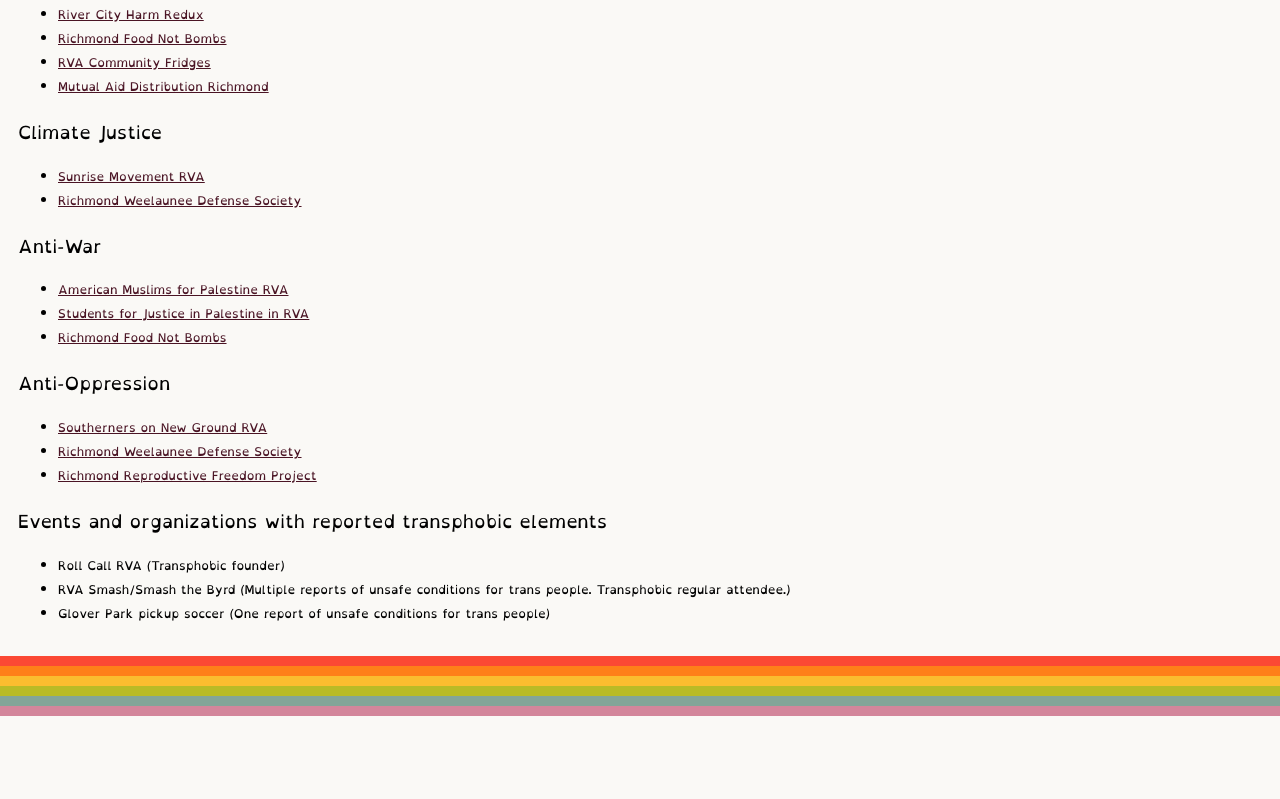
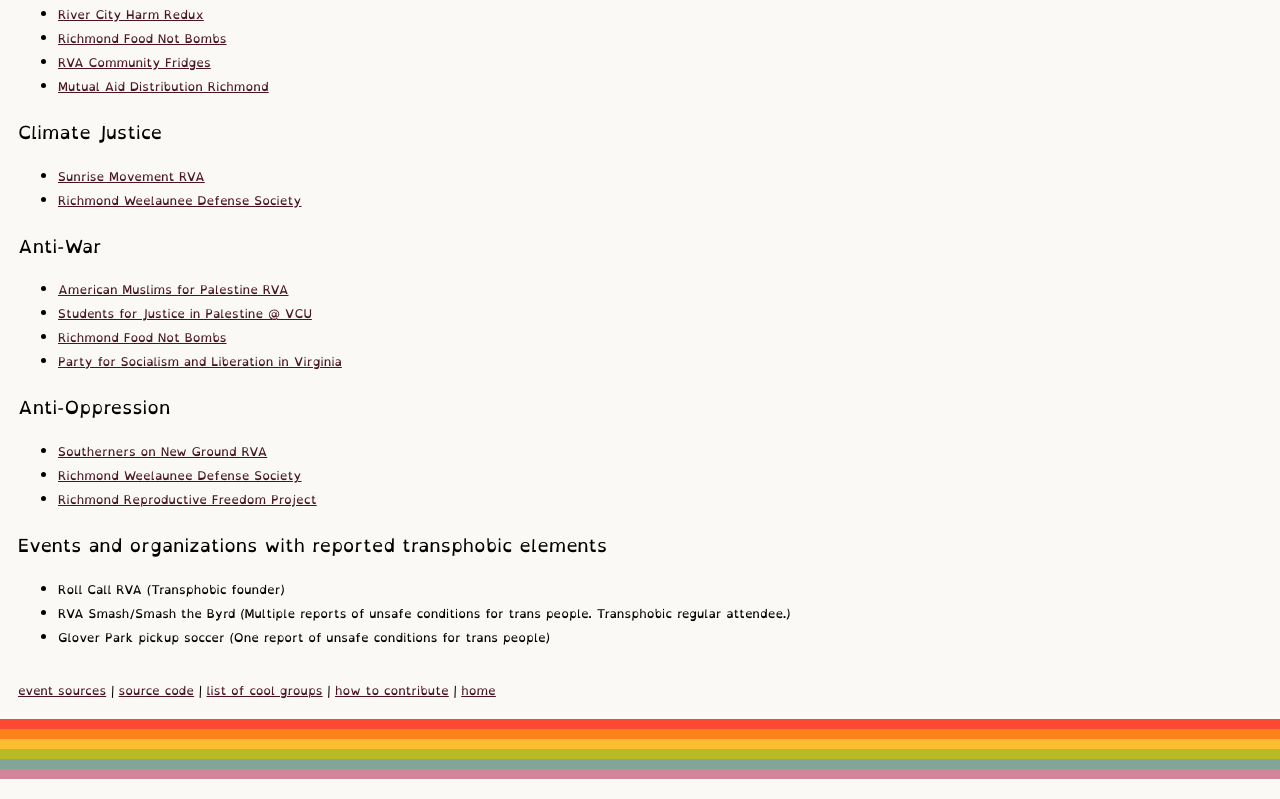
Before and after one commit to NatVIII/rva.rip, a Nuxt app: page /list in a window 1280 px wide. Shown: the part 632-1431 px from the top of the page. Before the commit the page ends 1368 px from the top, so only its background shows below. Built offline with nearby package versions, Linux system fonts and the light colour scheme.

Commit message:
Added consistent footers

```diff
--- a/assets/style.css
+++ b/assets/style.css
@@ -348,7 +348,6 @@ label {}
   font-family: 'OpenDyslexic', serif;
   padding: 18px;
   font-size: min(1em);
-  opacity: 5;
 }
 .desc a:link {
    color: #4a1424; /*Richmond 233*/
--- a/components/App.vue
+++ b/components/App.vue
@@ -523,7 +523,7 @@ function updateCityIsEnabledSetting(newIsEnabled: boolean, cityId: string) {
     </table>
     <FullCalendar ref="calendarRef" :options='calendarOptions' />
     <div style="display: flex; align-items: center; flex-direction: row;">
-      <div class="desc">
+      <div class="desc" style="padding-bottom: 0;">
         <p>rva.rip was built with the personal hope that no person in richmond should be without community. The site will
           always be free, without frills, and remain a public utility. The events here are drawn from various
           <a href="https://github.com/natviii/rva.rip/blob/main/assets/event_sources.json">organizer listings</a> that
@@ -549,20 +549,8 @@ function updateCityIsEnabledSetting(newIsEnabled: boolean, cityId: string) {
           Once published, request inclusion of your event feed by sending your Google Calendar ID via a
           <a href="https://github.com/natviii/rva.rip/issues">new GitHub issue</a> or by emailing me at host@rva.rip!
           You may also provide feedback, fixes, or improvements through either means</p>
-        <a href="https://raw.githubusercontent.com/natviii/rva.rip/main/assets/event_sources.json">event sources</a> |
-        <a href="https://github.com/natviii/rva.rip/">source code</a> |
-        <a href="/list">list of cool groups</a> |
-        <a href="/contributing">how to contribute</a>
       </div>
     </div>
-    <div>
-      <div style="background-color: #fb4934;" class="color-stripe"></div>
-      <div style="background-color: #fe8019;" class="color-stripe"></div>
-      <div style="background-color: #fabd2f;" class="color-stripe"></div>
-      <div style="background-color: #b8bb26;" class="color-stripe"></div>
-      <div style="background-color: #83a598;" class="color-stripe"></div>
-      <div style="background-color: #d3869b;" class="color-stripe"></div>
-      <div class="color-stripe"></div><div class="color-stripe"></div>
-    </div>
+    <Footer />
   </div>
 </template>
--- /dev/null
+++ b/components/Footer.vue
@@ -0,0 +1,21 @@
+<script setup lang="ts">
+</script>
+
+<template>
+    <div>
+      <div class="desc" style="padding-top: 0;">
+        <a href="https://raw.githubusercontent.com/natviii/rva.rip/main/assets/event_sources.json">event sources</a> |
+        <a href="https://github.com/natviii/rva.rip/">source code</a> |
+        <a href="/list">list of cool groups</a> |
+        <a href="/contributing">how to contribute</a> |
+        <a href="/">home</a>
+      </div>
+      <div style="background-color: #fb4934;" class="color-stripe"></div>
+      <div style="background-color: #fe8019;" class="color-stripe"></div>
+      <div style="background-color: #fabd2f;" class="color-stripe"></div>
+      <div style="background-color: #b8bb26;" class="color-stripe"></div>
+      <div style="background-color: #83a598;" class="color-stripe"></div>
+      <div style="background-color: #d3869b;" class="color-stripe"></div>
+      <div class="color-stripe"></div><div class="color-stripe"></div>
+    </div>
+</template>
--- a/pages/contributing.vue
+++ b/pages/contributing.vue
@@ -140,13 +140,5 @@ import { replaceBadgePlaceholders } from '~~/utils/util';
                 </li>
             </ul>
     </div>
-    <div>
-        <div style="background-color: #fb4934;" class="color-stripe"></div>
-        <div style="background-color: #fe8019;" class="color-stripe"></div>
-        <div style="background-color: #fabd2f;" class="color-stripe"></div>
-        <div style="background-color: #b8bb26;" class="color-stripe"></div>
-        <div style="background-color: #83a598;" class="color-stripe"></div>
-        <div style="background-color: #d3869b;" class="color-stripe"></div>
-        <div class="color-stripe"></div><div class="color-stripe"></div>
-    </div>
+    <Footer />
 </template>
--- a/pages/list.vue
+++ b/pages/list.vue
@@ -43,8 +43,9 @@ import 'assets/style.css';
         <h2>Anti-War</h2>
         <ul>
             <li><a href="https://linktr.ee/amp_rva" target="_blank">American Muslims for Palestine RVA</a></li>
-            <li><a href="https://www.instagram.com/sjprva" target="_blank">Students for Justice in Palestine in RVA</a></li>
+            <li><a href="https://www.instagram.com/sjpvcu" target="_blank">Students for Justice in Palestine @ VCU</a></li>
             <li><a href="https://linktr.ee/richmondFNB" target="_blank">Richmond Food Not Bombs</a></li>
+            <li><a href="https://www.instagram.com/pslvirginia" target="_blank">Party for Socialism and Liberation in Virginia</a></li>
         </ul>
         <h2>Anti-Oppression</h2>
         <ul>
@@ -60,13 +61,5 @@ import 'assets/style.css';
             <li>Glover Park pickup soccer (One report of unsafe conditions for trans people)</li>
         </ul>
     </div>
-    <div>
-        <div style="background-color: #fb4934;" class="color-stripe"></div>
-        <div style="background-color: #fe8019;" class="color-stripe"></div>
-        <div style="background-color: #fabd2f;" class="color-stripe"></div>
-        <div style="background-color: #b8bb26;" class="color-stripe"></div>
-        <div style="background-color: #83a598;" class="color-stripe"></div>
-        <div style="background-color: #d3869b;" class="color-stripe"></div>
-        <div class="color-stripe"></div><div class="color-stripe"></div>
-    </div>
+    <Footer />
 </template>
```
